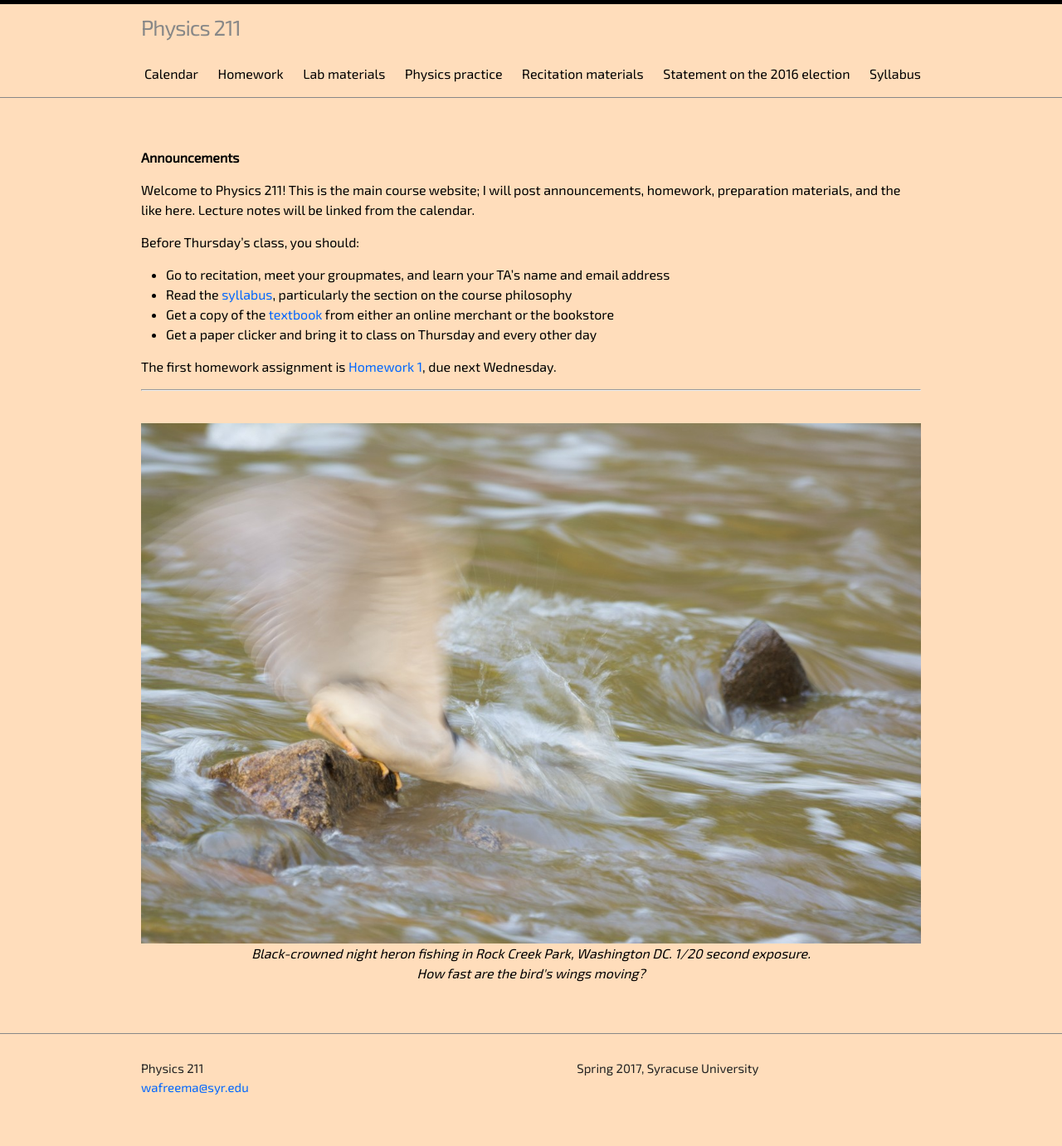
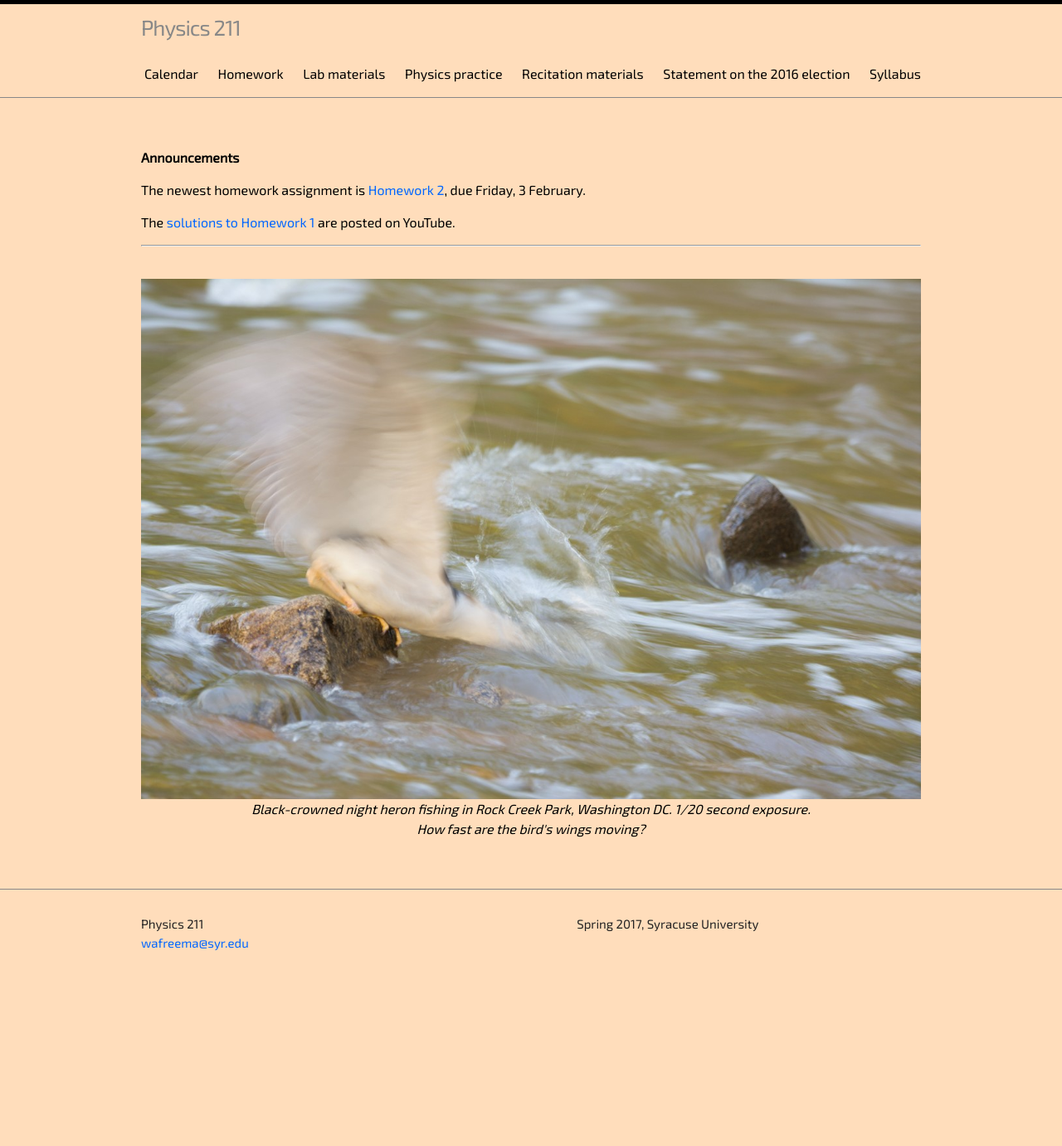
Before and after one commit to walterfreeman/phy211, a Jekyll site: the page built from index.md, in a window 1280 px wide. Shown: the whole page at 83% size. Built offline with Jekyll 4.4.1, drawn with Linux system fonts in a browser that asks for light colours; after the commit the page ends 1207 px from its top, so only the background shows below that.

Commit message:
hw1 sols

```diff
--- a/index.md
+++ b/index.md
@@ -6,18 +6,10 @@ use_math: true
 
 **Announcements**
 
-Welcome to Physics 211! This is the main course website; I will post announcements, homework, preparation
-materials, and the like here. Lecture notes will be linked from the calendar.
+The newest homework assignment is <a href="hw/hw1.pdf">Homework 2</a>, due Friday,
+3 February.
 
-Before Thursday's class, you should:
-
-* Go to recitation, meet your groupmates, and learn your TA's name and email address
-* Read the <a href="syllabus.html">syllabus</a>, particularly the section on the course philosophy
-* Get a copy of the <a href="syllabus.html#books">textbook</a> from either an online merchant or the bookstore
-* Get a paper clicker and bring it to class on Thursday and every other day
-
-The first homework assignment is <a href="hw/hw1.pdf">Homework 1</a>, due next Wednesday.
-
+The <a href="https://www.youtube.com/playlist?list=PLPAgEthTEIuW-5dKeYTktC06sdNGa_xFU">solutions to Homework 1</a> are posted on YouTube.
 
 
 
```
Also changed, not shown: homework.md (+1 -1 lines), 3 other files.
